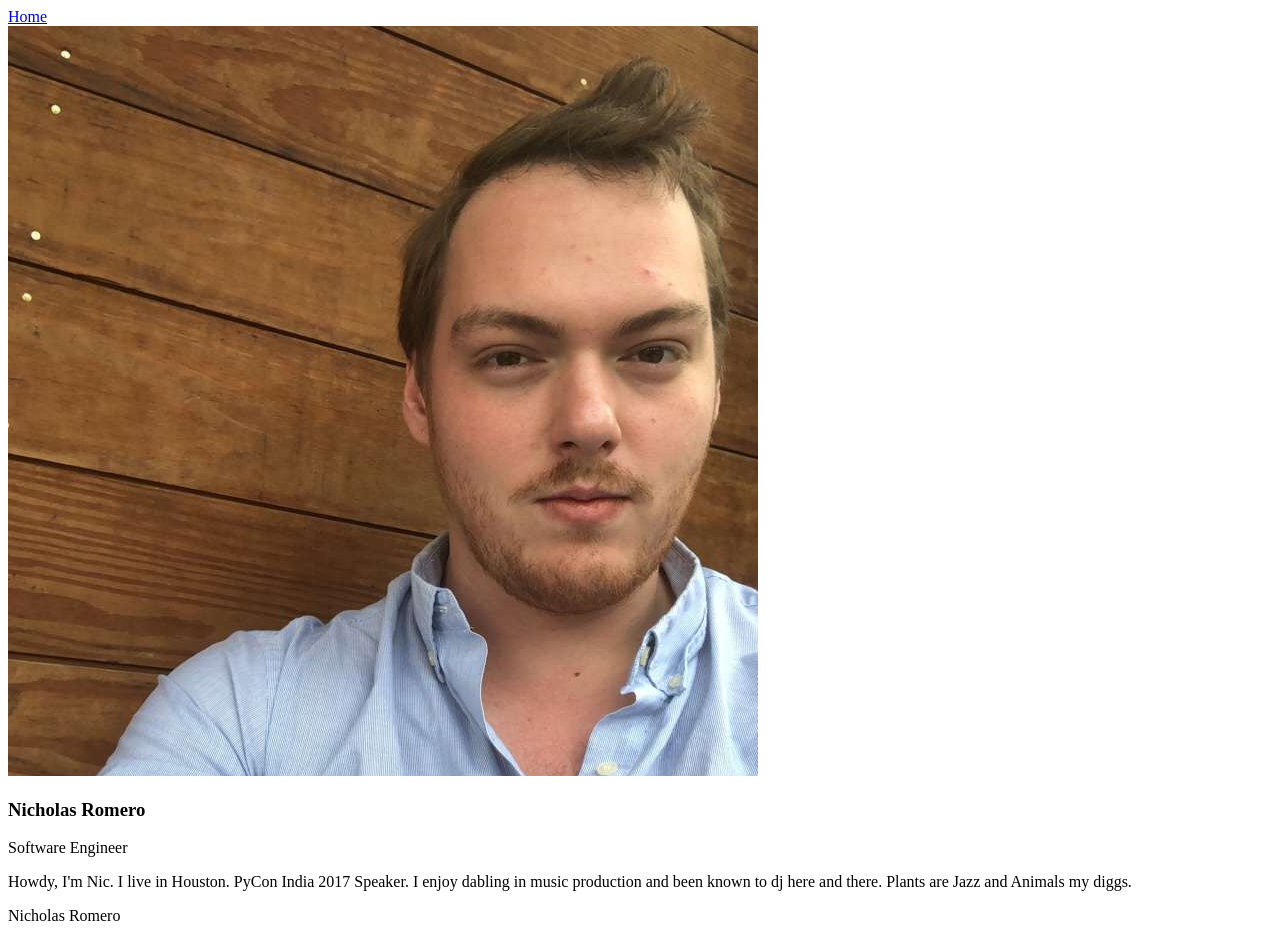
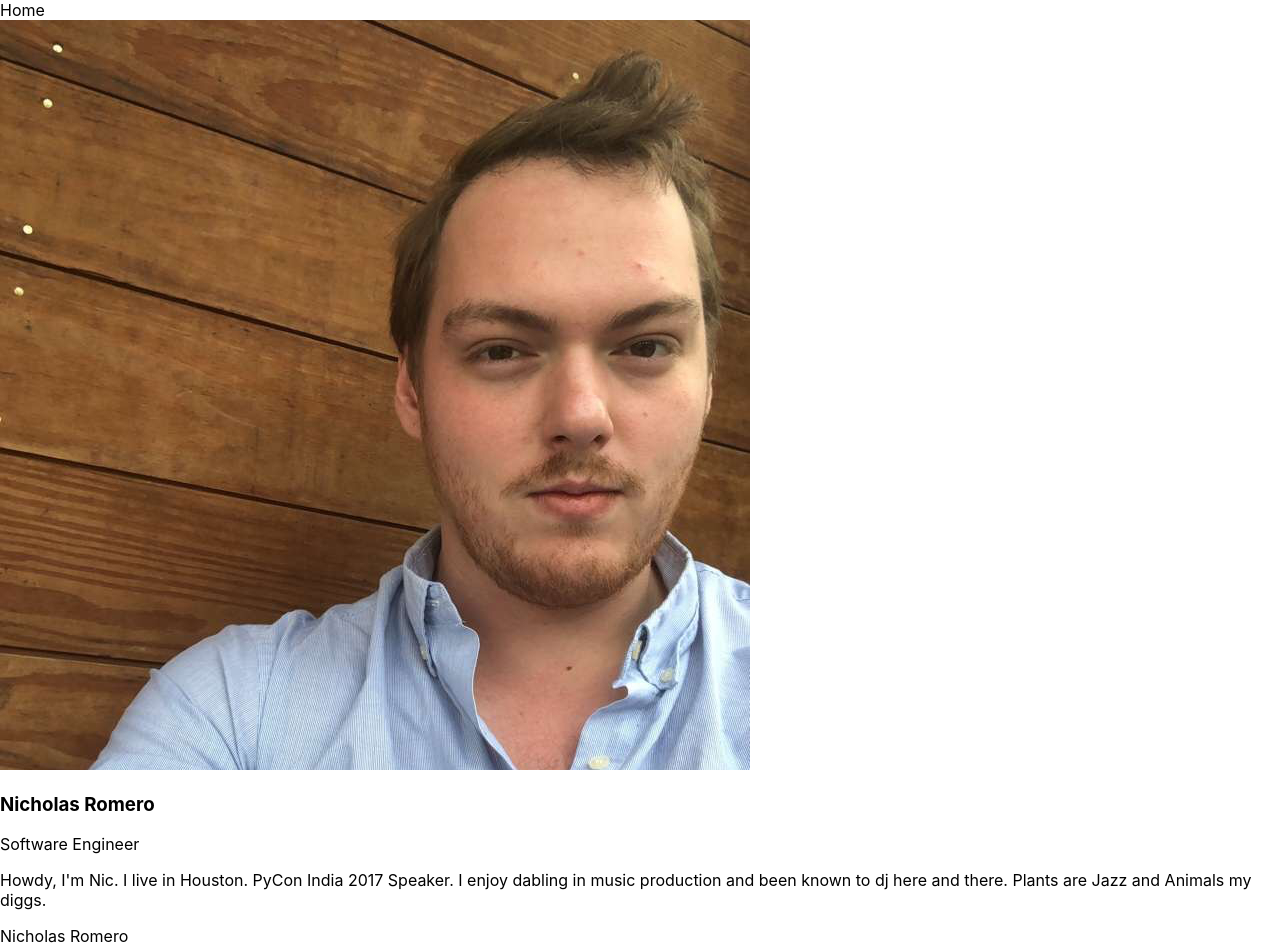
Before and after one commit to ncrmro/website, a Next.js app: page /about in a window 1280 px wide. Built offline with nearby package versions, Linux system fonts and the light colour scheme.

Commit message:
chore: tweak styles

```diff
--- a/src/components/SiteLayout.tsx
+++ b/src/components/SiteLayout.tsx
@@ -59,16 +59,21 @@ const Nav = () => {
 
 const SiteLayout: React.FC = ({ children }) => (
   <div
-    className="grid"
+    className="grid h-full"
     style={{
       gridTemplateAreas: mobile,
       gridTemplateRows: "auto 1fr auto",
     }}
   >
     <Nav />
-    <main style={{ gridArea: "main" }}>{children}</main>
+    <main
+      className="grid place-self-center w-full h-full"
+      style={{ gridArea: "main" }}
+    >
+      {children}
+    </main>
     <footer
-      className="flex justify-self-center m-3"
+      className="flex justify-self-center m-3 pb-3"
       style={{ gridArea: "footer" }}
     >
       Nicholas Romero
--- a/src/pages/_app.tsx
+++ b/src/pages/_app.tsx
@@ -1,3 +1,4 @@
+import "../styles/globals.css";
 import "tailwindcss/tailwind.css";
 import SiteLayout from "@components/SiteLayout";
 import { initializeAnalaytics } from "@utils/analytics";
--- /dev/null
+++ b/src/styles/globals.css
@@ -0,0 +1,19 @@
+html,
+body,
+#__next {
+  padding: 0;
+  margin: 0;
+  height: 100%;
+  width: 100%;
+  font-family: -apple-system, BlinkMacSystemFont, Segoe UI, Roboto, Oxygen,
+    Ubuntu, Cantarell, Fira Sans, Droid Sans, Helvetica Neue, sans-serif;
+}
+
+a {
+  color: inherit;
+  text-decoration: none;
+}
+
+* {
+  box-sizing: border-box;
+}
```
